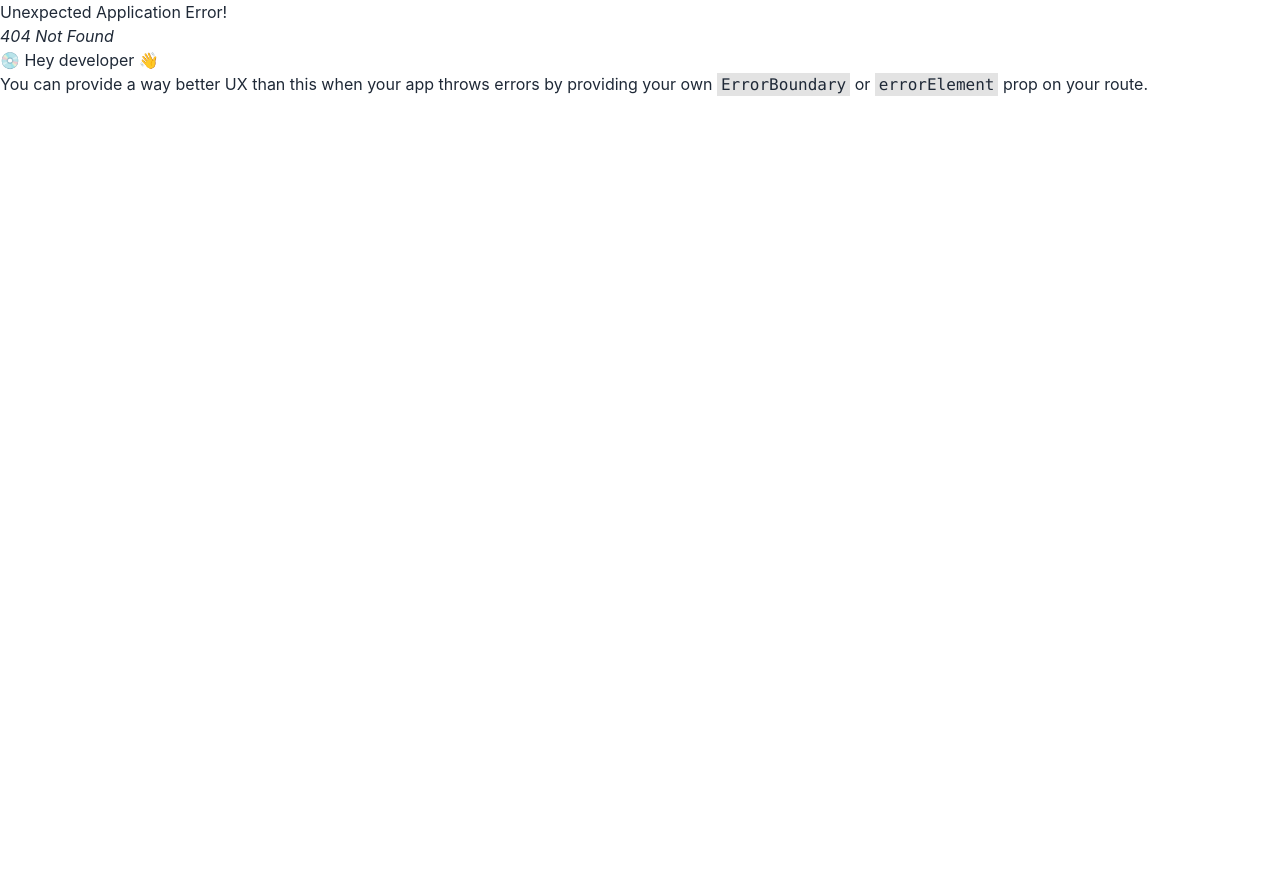
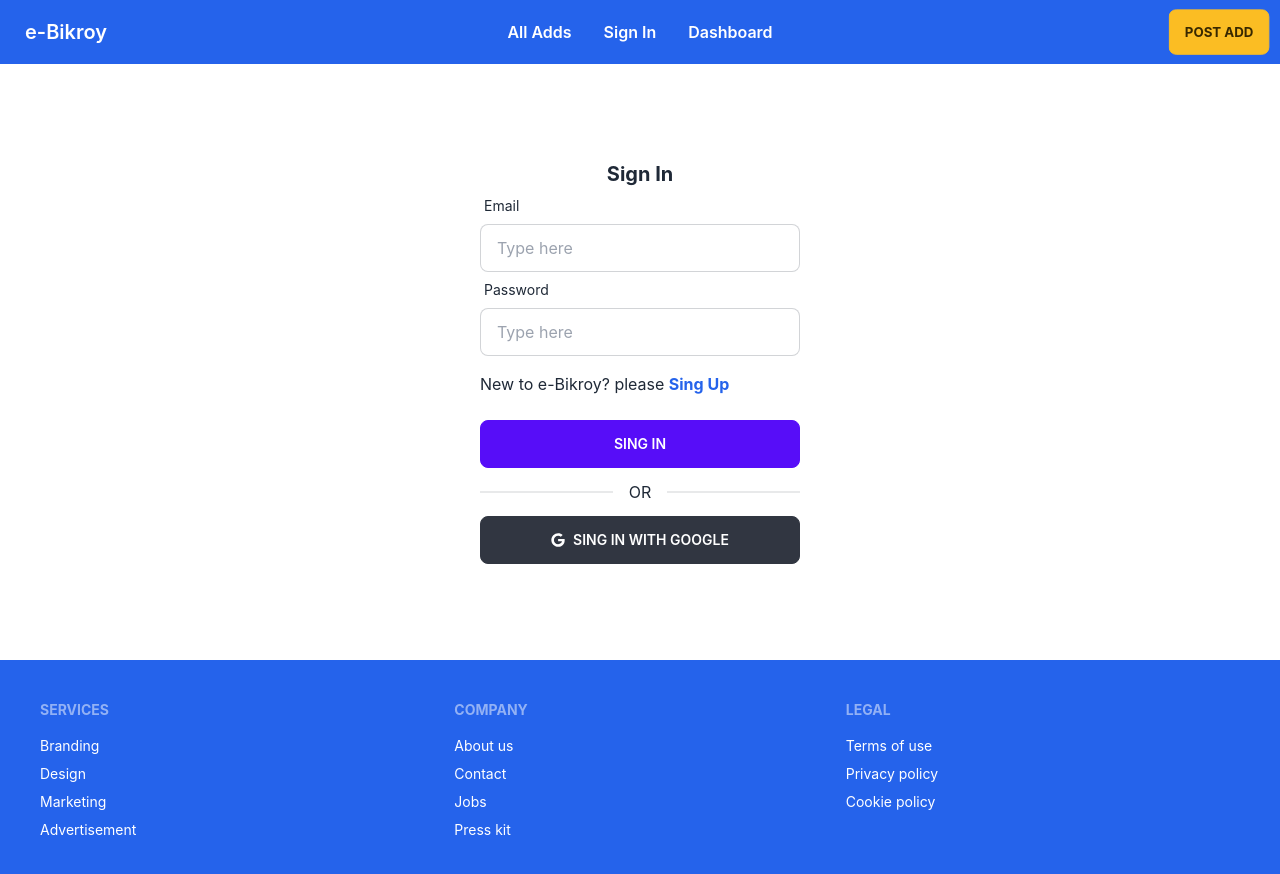
Before and after one commit to Shah-Md-Jihan/e-bikroy, a React (Create React App) app: page /login in a window 1280 px wide. Before the commit this address had no page. Shown: the top 874 px of the page. Before the commit the page ends 800 px from the top, so only its background shows below. Built offline with nearby package versions, Linux system fonts and the light colour scheme.

Commit message:
login and register page added

```diff
--- a/package.json
+++ b/package.json
@@ -9,6 +9,7 @@
     "daisyui": "^2.41.0",
     "react": "^18.2.0",
     "react-dom": "^18.2.0",
+    "react-icons": "^4.6.0",
     "react-router-dom": "^6.4.3",
     "react-scripts": "5.0.1",
     "web-vitals": "^2.1.4"
--- /dev/null
+++ b/src/Pages/Login/Login.js
@@ -0,0 +1,45 @@
+import React from "react";
+import { FaGoogle } from "react-icons/fa";
+import { Link } from "react-router-dom";
+
+const Login = () => {
+  return (
+    <div className="w-1/4 mx-auto my-24">
+      <h2 className="text-center text-xl font-bold">Sign In</h2>
+      <form>
+        <div className="form-control w-full">
+          <label className="label">
+            <span className="label-text">Email</span>
+          </label>
+          <input type="text" placeholder="Type here" className="input input-bordered w-full" />
+        </div>
+        <div className="form-control w-full">
+          <label className="label">
+            <span className="label-text">Password</span>
+          </label>
+          <input type="text" placeholder="Type here" className="input input-bordered w-full" />
+        </div>
+        <div className="form-control w-full mt-4">
+          <p className="mb-2">
+            New to e-Bikroy? please{" "}
+            <Link to="/signUp" className="text-blue-600 font-bold">
+              Sing Up
+            </Link>
+          </p>
+          <div className="flex flex-col w-full border-opacity-50 mt-4">
+            <button className="btn btn-primary">Sing In</button>
+            <div className="divider">OR</div>
+            <button className="btn btn-active">
+              <span className="mr-2">
+                <FaGoogle />
+              </span>
+              Sing In With Google
+            </button>
+          </div>
+        </div>
+      </form>
+    </div>
+  );
+};
+
+export default Login;
--- /dev/null
+++ b/src/Pages/Register/Register.js
@@ -0,0 +1,41 @@
+import React from "react";
+import { Link } from "react-router-dom";
+
+const Register = () => {
+  return (
+    <div className="w-1/4 mx-auto my-24">
+      <h2 className="text-center text-xl font-bold">Sign Up</h2>
+      <form>
+        <div className="form-control w-full">
+          <label className="label">
+            <span className="label-text">Name</span>
+          </label>
+          <input type="text" placeholder="Type here" className="input input-bordered w-full" />
+        </div>
+        <div className="form-control w-full">
+          <label className="label">
+            <span className="label-text">Email</span>
+          </label>
+          <input type="text" placeholder="Type here" className="input input-bordered w-full" />
+        </div>
+        <div className="form-control w-full">
+          <label className="label">
+            <span className="label-text">Password</span>
+          </label>
+          <input type="text" placeholder="Type here" className="input input-bordered w-full" />
+        </div>
+        <div className="form-control w-full mt-4">
+          <p className="mb-2">
+            Allready have an account? Please
+            <Link to="/login" className="text-blue-600 font-bold">
+              Login
+            </Link>
+          </p>
+          <button className="btn btn-primary mt-4">Sing Up</button>
+        </div>
+      </form>
+    </div>
+  );
+};
+
+export default Register;
--- a/src/Shared/Navbar/Navbar.js
+++ b/src/Shared/Navbar/Navbar.js
@@ -8,7 +8,7 @@ const Navbar = () => {
         <Link to="/allAdd">All Adds</Link>
       </li>
       <li>
-        <Link to="/login">Login</Link>
+        <Link to="/login">Sign In</Link>
       </li>
       <li>
         <Link to="/dashboard">Dashboard</Link>
```
Also changed, not shown: src/Routes/Routes.js (+10 -0 lines), 1 other file (tests, documents, lock files or other folders).
